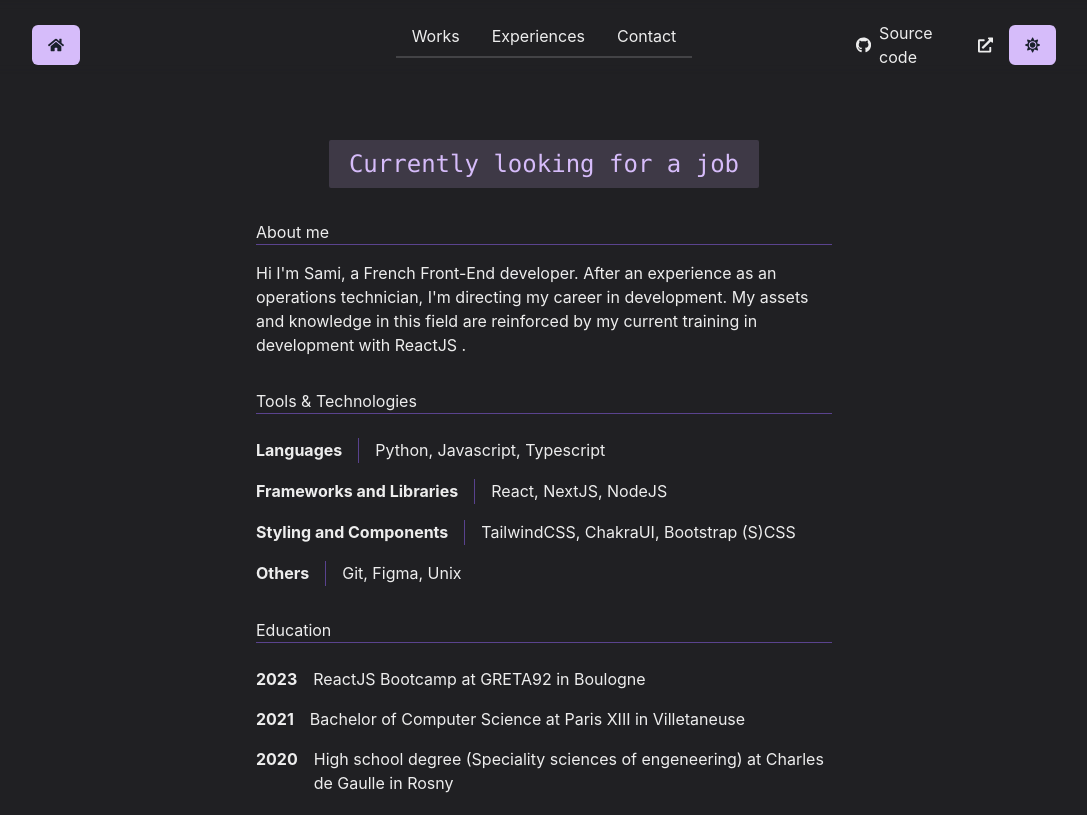
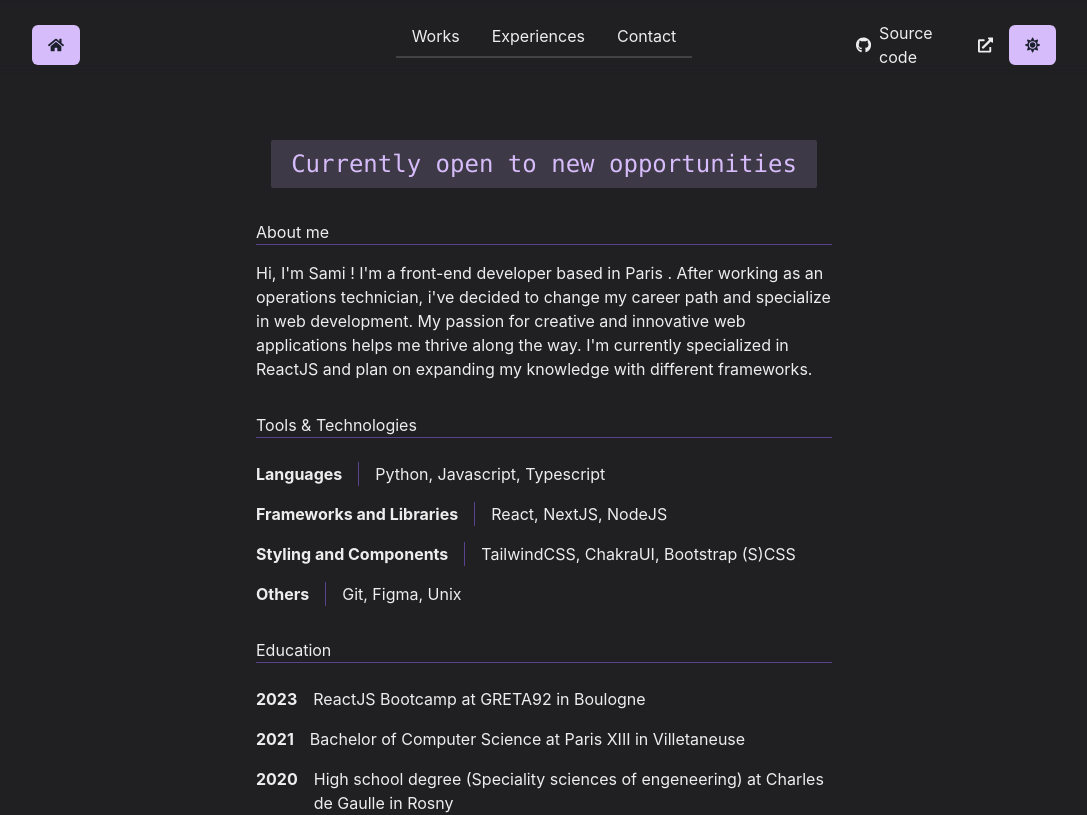
Before and after one commit to Blazrr/React-Portfolio, a Next.js app: page / in a window 1280 px wide. Shown: the top 815 px of the page, without its empty margins (96-1183 px from the left). Built offline with nearby package versions, Linux system fonts and the light colour scheme.

Commit message:
Changed the description and fixed tools % tech vr

```diff
--- a/components/About.jsx
+++ b/components/About.jsx
@@ -18,14 +18,15 @@ const About = () => {
 
 
                     <h1 className='flex items-center justify-center'>
-                        <Code className='text-2xl' fontSize='2xl' colorScheme="purple" px="5" py="2">Currently looking for a job</Code>
+                        <Code className='text-2xl' fontSize='2xl' colorScheme="purple" px="5" py="2">Currently open to new opportunities</Code>
                     </h1>
 
 
                     <div className='mt-8 mx-auto flex justify-center flex-col max-w-xl'>
                         <h3 className='  decoration-2'>About me</h3>
                         <Divider borderColor='purple.500' />
-                        <p className='mt-4'>Hi I&apos;m Sami, a French Front-End developer. After an experience as an operations technician, I&apos;m directing my career in development. My assets and knowledge in this field are reinforced by my current training in development with ReactJS .</p>
+                        <p className='mt-4'>
+                        Hi, I&apos;m Sami ! I&apos;m a front-end developer based in Paris . After working as an operations technician, i&apos;ve decided to change my career path and specialize in web development. My passion for creative and innovative web applications helps me thrive along the way. I&apos;m currently specialized in ReactJS and plan on expanding my knowledge with different frameworks.</p>
 
                     </div>
 
@@ -35,28 +36,28 @@ const About = () => {
 
                         <div className='flex mt-6'>
                             <h4 className='font-bold '>Languages</h4>
-                            <Center height='25px' ml={4}  >
-                                <Divider orientation='vertical'  borderColor='purple.500'   />
+                            <Center height='screen' ml={4}  >
+                                <Divider orientation='vertical'  borderColor='purple.500'    />
                             </Center>
                             <p className='ml-4 '>Python, Javascript, Typescript</p>
                         </div>
                         <div className='flex mt-4'>
                             <h4 className='font-bold'>Frameworks and Libraries</h4>
-                            <Center height='25px' ml={4}  >
+                            <Center height='screen' ml={4}  >
                                 <Divider orientation='vertical'  borderColor='purple.500'   />
                             </Center>
-                            <p className='ml-4 '>React, NextJS, NodeJS</p>
+                            <p className='ml-4'>React, NextJS, NodeJS</p>
                         </div>
                         <div className='flex mt-4'>
                             <h4 className='font-bold'>Styling and Components</h4>
-                            <Center height='25px' ml={4}  >
+                            <Center height='screen' ml={4}  >
                                 <Divider orientation='vertical'  borderColor='purple.500'   />
                             </Center>
                             <p className='ml-4 '>TailwindCSS, ChakraUI, Bootstrap (S)CSS</p>
                         </div>
                         <div className='flex mt-4'>
                             <h4 className='font-bold'>Others</h4>
-                            <Center height='25px' ml={4}  >
+                            <Center height='screen' ml={4}  >
                                 <Divider orientation='vertical'  borderColor='purple.500'   />
                             </Center>
                             <p className='ml-4 '>Git, Figma, Unix</p>
@@ -88,7 +89,7 @@ const About = () => {
                             <FaLinkedin /> <p>My linkedin</p> <FaExternalLinkAlt />
                         </Link>
 
-                        <Link href='https://chakra-ui.com' isExternal className='mt-4 flex items-center space-x-2'>
+                        <Link href='https://github.com/Blazrr' isExternal className='mt-4 flex items-center space-x-2'>
                             <FaGithub /> <p>https://github.com/Blazrr</p> <FaExternalLinkAlt />
                         </Link>
                     </div>
```
Also changed, not shown: 1 other file (tests, documents, lock files or other folders).
